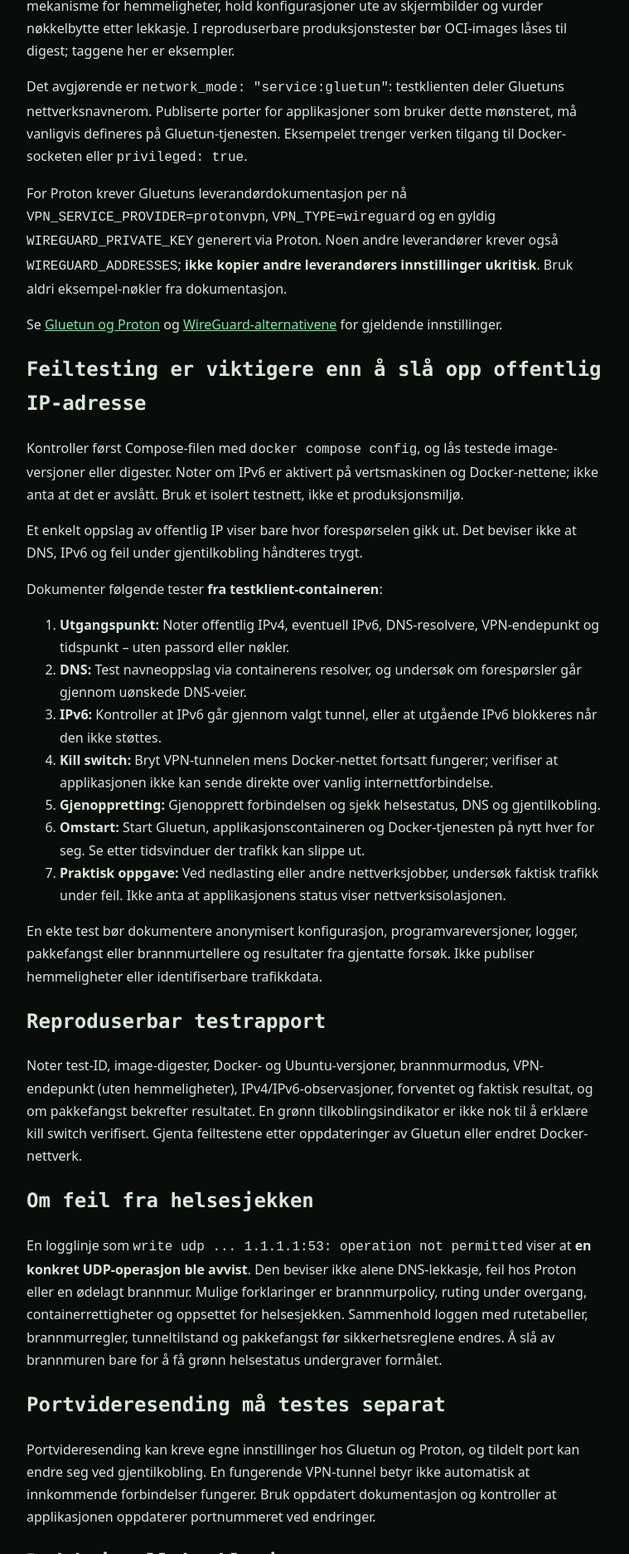
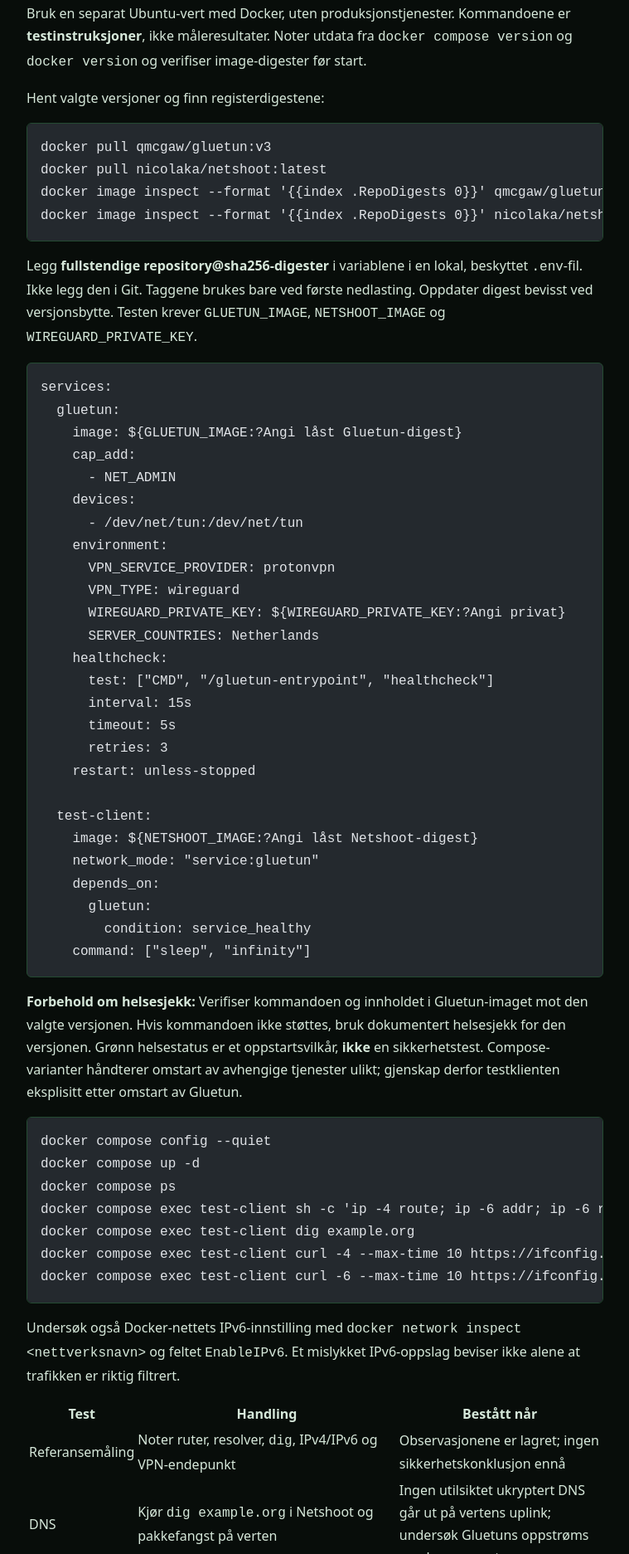
Before and after one commit to Ploos-AS/hackshack-labs, an Astro site: page /no/articles/proton-vpn-linux-docker-gluetun/ in a window 1280 px wide. Shown: the part 1966-3839 px from the top of the page at 83% size, without its empty margins (88-847 px from the left). Built offline with nearby package versions, Linux system fonts and the light colour scheme; Astro itself is replaced by a stand-in of ours; code samples lack their colours.

Commit message:
editorial: make Proton VPN test plan actionable and clarify untested diagnostics (nb)

````diff
--- a/src/content/articles/nb/proton-vpn-linux-docker-gluetun.md
+++ b/src/content/articles/nb/proton-vpn-linux-docker-gluetun.md
@@ -4,6 +4,7 @@
 category: guides
 lang: nb
 date: 2026-10-14
+updated: 2026-10-15
 tags: [proton, vpn, linux, docker, gluetun, wireguard, personvern]
 series: "Privacy & Digital Independence"
 translationKey: proton-vpn-linux-docker-gluetun
@@ -34,28 +35,7 @@
 
 Dette er et *utgangspunkt*, ikke et produksjonsoppsett vi har testet:
 
-```yaml
-services:
-  gluetun:
-    image: qmcgaw/gluetun:v3
-    cap_add:
-      - NET_ADMIN
-    devices:
-      - /dev/net/tun:/dev/net/tun
-    environment:
-      VPN_SERVICE_PROVIDER: protonvpn
-      VPN_TYPE: wireguard
-      WIREGUARD_PRIVATE_KEY: ${WIREGUARD_PRIVATE_KEY:?Angi i beskyttet miljø}
-      SERVER_COUNTRIES: Netherlands
-    restart: unless-stopped
-
-  test-client:
-    image: curlimages/curl:latest
-    network_mode: "service:gluetun"
-    depends_on:
-      - gluetun
-    command: ["sh", "-c", "sleep 3600"]
-```
+Det kjørbare Compose-eksempelet med låste digester og kommandoer står i laboratorieprosedyren nedenfor.
 
 **Legg aldri en ekte privat WireGuard-nøkkel i Git.** Bruk et beskyttet lokalt miljø eller en mekanisme for hemmeligheter, hold konfigurasjoner ute av skjermbilder og vurder nøkkelbytte etter lekkasje. I reproduserbare produksjonstester bør OCI-images låses til digest; taggene her er eksempler.
 
@@ -64,6 +44,78 @@
 For Proton krever Gluetuns leverandørdokumentasjon per nå `VPN_SERVICE_PROVIDER=protonvpn`, `VPN_TYPE=wireguard` og en gyldig `WIREGUARD_PRIVATE_KEY` generert via Proton. Noen andre leverandører krever også `WIREGUARD_ADDRESSES`; **ikke kopier andre leverandørers innstillinger ukritisk**. Bruk aldri eksempel-nøkler fra dokumentasjon.
 
 Se [Gluetun og Proton](https://github.com/qdm12/gluetun-wiki/blob/main/setup/providers/protonvpn.md) og [WireGuard-alternativene](https://github.com/qdm12/gluetun-wiki/blob/main/setup/options/wireguard.md) for gjeldende innstillinger.
+
+## Kjørbar laboratorieprosedyre (foreslått, ikke utført)
+
+Bruk en separat Ubuntu-vert med Docker, uten produksjonstjenester. Kommandoene er **testinstruksjoner**, ikke måleresultater. Noter utdata fra `docker compose version` og `docker version` og verifiser image-digester før start.
+
+Hent valgte versjoner og finn registerdigestene:
+
+```sh
+docker pull qmcgaw/gluetun:v3
+docker pull nicolaka/netshoot:latest
+docker image inspect --format '{{index .RepoDigests 0}}' qmcgaw/gluetun:v3
+docker image inspect --format '{{index .RepoDigests 0}}' nicolaka/netshoot:latest
+```
+
+Legg **fullstendige repository@sha256-digester** i variablene i en lokal, beskyttet `.env`-fil. Ikke legg den i Git. Taggene brukes bare ved første nedlasting. Oppdater digest bevisst ved versjonsbytte. Testen krever `GLUETUN_IMAGE`, `NETSHOOT_IMAGE` og `WIREGUARD_PRIVATE_KEY`.
+
+```yaml
+services:
+  gluetun:
+    image: ${GLUETUN_IMAGE:?Angi låst Gluetun-digest}
+    cap_add:
+      - NET_ADMIN
+    devices:
+      - /dev/net/tun:/dev/net/tun
+    environment:
+      VPN_SERVICE_PROVIDER: protonvpn
+      VPN_TYPE: wireguard
+      WIREGUARD_PRIVATE_KEY: ${WIREGUARD_PRIVATE_KEY:?Angi privat}
+      SERVER_COUNTRIES: Netherlands
+    healthcheck:
+      test: ["CMD", "/gluetun-entrypoint", "healthcheck"]
+      interval: 15s
+      timeout: 5s
+      retries: 3
+    restart: unless-stopped
+
+  test-client:
+    image: ${NETSHOOT_IMAGE:?Angi låst Netshoot-digest}
+    network_mode: "service:gluetun"
+    depends_on:
+      gluetun:
+        condition: service_healthy
+    command: ["sleep", "infinity"]
+```
+
+**Forbehold om helsesjekk:** Verifiser kommandoen og innholdet i Gluetun-imaget mot den valgte versjonen. Hvis kommandoen ikke støttes, bruk dokumentert helsesjekk for den versjonen. Grønn helsestatus er et oppstartsvilkår, **ikke** en sikkerhetstest. Compose-varianter håndterer omstart av avhengige tjenester ulikt; gjenskap derfor testklienten eksplisitt etter omstart av Gluetun.
+
+```sh
+docker compose config --quiet
+docker compose up -d
+docker compose ps
+docker compose exec test-client sh -c 'ip -4 route; ip -6 addr; ip -6 route; cat /etc/resolv.conf'
+docker compose exec test-client dig example.org
+docker compose exec test-client curl -4 --max-time 10 https://ifconfig.me/ip
+docker compose exec test-client curl -6 --max-time 10 https://ifconfig.me/ip
+```
+
+Undersøk også Docker-nettets IPv6-innstilling med `docker network inspect <nettverksnavn>` og feltet `EnableIPv6`. Et mislykket IPv6-oppslag beviser ikke alene at trafikken er riktig filtrert.
+
+| Test | Handling | Bestått når |
+| --- | --- | --- |
+| Referansemåling | Noter ruter, resolver, `dig`, IPv4/IPv6 og VPN-endepunkt | Observasjonene er lagret; ingen sikkerhetskonklusjon ennå |
+| DNS | Kjør `dig example.org` i Netshoot og pakkefangst på verten | Ingen utilsiktet ukryptert DNS går ut på vertens uplink; undersøk Gluetuns oppstrøms resolver separat |
+| IPv6 | Undersøk `ip -6 addr`, `ip -6 route` og Docker `EnableIPv6`; prøv `curl -6` | IPv6 er verifisert tunnelert eller ingen IPv6 slipper ut utenom tunnelen |
+| Tunnelbrudd | På **isolert testvert**, blokker midlertidig UDP til kjent VPN-endepunkt med en reverserbar vertsbrannmurregel, mens Docker-nettet er oppe; send forespørsler i 60 sekunder | **Null** datapakker fra klienten går direkte ut på vertens uplink i løpet av de 60 sekundene |
+| Gjenoppretting | Fjern bare den midlertidige regelen; gjenta DNS- og IP-sjekker | Trafikken går igjen gjennom tunnelen, uten direkte trafikk under overgangen |
+| Omstart | `docker compose restart gluetun`, deretter `docker compose up -d --force-recreate test-client`; test også separat omstart av Docker | Ingen direkte trafikk; klienten kobles til igjen eller gjenskapes bevisst |
+| Applikasjon | Gjenta tunnelbrudd med en ufarlig testjobb | Ingen direkte trafikk, uansett applikasjonsstatus |
+
+**Pakkefangst:** Finn vertens uplink og Docker-bro med `ip route` og `docker network inspect`. Kjør på **verten**, i egne terminaler, for eksempel `sudo tcpdump -ni <uplink> -w uplink.pcap` og `sudo tcpdump -ni <bridge> -w bridge.pcap`. Sammenlign klienttrafikken på broen med kryptert trafikk til VPN-endepunktet på uplink. Docker NAT kan endre kildeadressen, så et filter kun på container-IP på uplink kan overse lekkasjer. All ukryptert trafikk fra klienten direkte ut er feil. Stopp fangsten og fjern testregelen umiddelbart etterpå. Ikke publiser uanonymiserte pakkefiler.
+
+Vi oppgir med hensikt ingen universell kommando for å blokkere endepunktet: brannmurtype og adresser varierer, og en feil regel kan kutte fjernadministrasjon. Ha konsolltilgang og plan for tilbakerulling. 60 sekunder er et **foreslått akseptansekriterium**, ikke et målt resultat.
 
 ## Feiltesting er viktigere enn å slå opp offentlig IP-adresse
 
@@ -89,13 +141,13 @@
 
 ## Om feil fra helsesjekken
 
-En logglinje som `write udp ... 1.1.1.1:53: operation not permitted` viser at **en konkret UDP-operasjon ble avvist**. Den beviser ikke alene DNS-lekkasje, feil hos Proton eller en ødelagt brannmur. Mulige forklaringer er brannmurpolicy, ruting under overgang, containerrettigheter og oppsettet for helsesjekken. Sammenhold loggen med rutetabeller, brannmurregler, tunneltilstand og pakkefangst før sikkerhetsreglene endres. Å slå av brannmuren bare for å få grønn helsestatus undergraver formålet.
+undefined at **en konkret UDP-operasjon ble avvist**. Den beviser ikke alene DNS-lekkasje, feil hos Proton eller en ødelagt brannmur. Mulige forklaringer er brannmurpolicy, ruting under overgang, containerrettigheter og oppsettet for helsesjekken. Sammenhold loggen med rutetabeller, brannmurregler, tunneltilstand og pakkefangst før sikkerhetsreglene endres. Å slå av brannmuren bare for å få grønn helsestatus undergraver formålet.
 
 ## Portvideresending må testes separat
 
 Portvideresending kan kreve egne innstillinger hos Gluetun og Proton, og tildelt port kan endre seg ved gjentilkobling. En fungerende VPN-tunnel betyr ikke automatisk at innkommende forbindelser fungerer. Bruk oppdatert dokumentasjon og kontroller at applikasjonen oppdaterer portnummeret ved endringer.
 
-## Redaksjonell konklusjon
+undefined
 
 På en vanlig Linux-skrivebordsmaskin er Protons støttede klient et naturlig startpunkt. For avgrensede Docker-jobber kan en Gluetun-gateway gi tydeligere sikkerhetsgrenser enn å legge hele vertsmaskinen bak VPN – **forutsatt at feiltestene består**. Manuell WireGuard gir frihet, men du må da selv ivareta lekkasjebeskyttelse.
 
````
